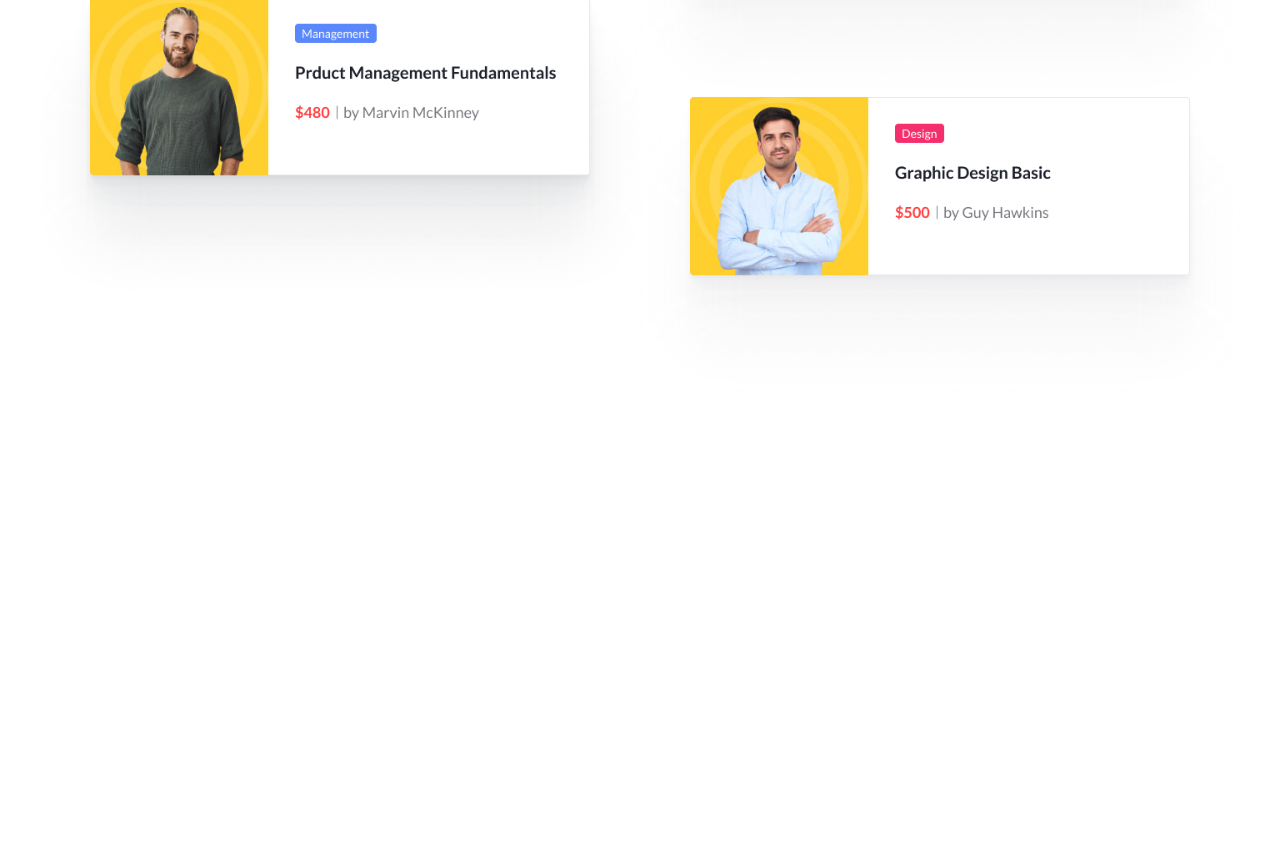
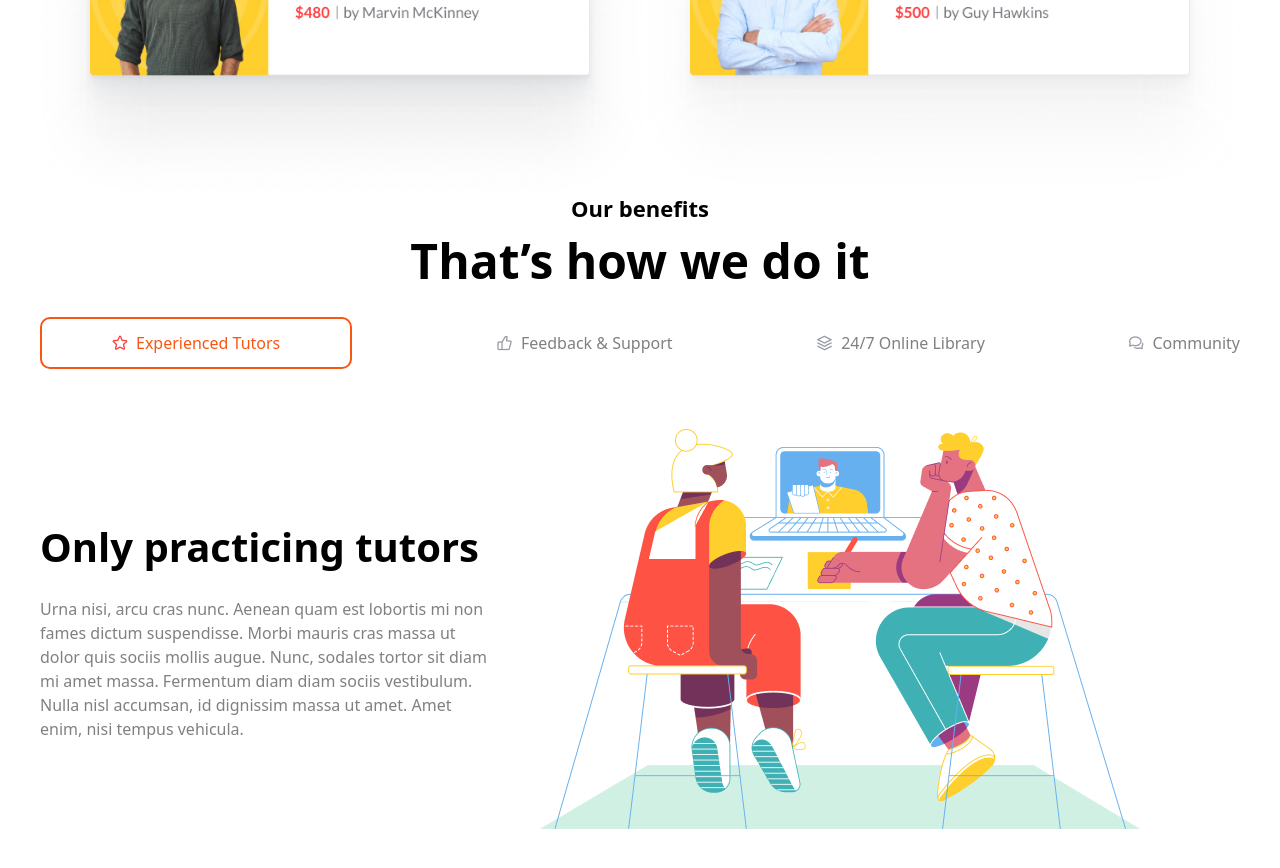
Before and after one commit to axmadsho/6kasa, a website: page src/usmon.html in a window 1280 px wide. Shown: the part 2119-2987 px from the top of the page. Before the commit the page ends 2511 px from the top, so only its background shows below. Drawn offline with nearby package versions, Linux system fonts and the light colour scheme; files that its build step writes are made by us from their sources.

Commit message:
sectiio3 of main created by usmon

```diff
--- a/src/usmon.html
+++ b/src/usmon.html
@@ -65,14 +65,31 @@
             <aside class="max-w-[1200px] m-auto flex lg:flex-row flex-col ">
                 <div class="">
               <img src="./imaages/im1.png" alt="">
-              <img class="mt-[-100px]" src="./imaages/im2.png" alt="">
-              <img src="./imaages/im3.png" alt=""></div>
+              <img class="lg:mt-[-100px] mt-[-30px]" class="mt-[-100px]" src="./imaages/im2.png" alt="">
+              <img class="lg:mt-[-100px] mt-[-30px]" src="./imaages/im3.png" alt=""></div>
               <div>
-                <img src="./imaages/im4.png" alt="">
-                <img src="./imaages/im5.png" alt="">
-                <img src="./imaages/horisontal.png" alt="">
+                <img class="lg:mt-0 mt-[-30px]" src="./imaages/im4.png" alt="">
+                <img class="lg:mt-[-100px] mt-[-30px]" src="./imaages/im5.png" alt="">
+                <img class="lg:mt-[-100px] mt-[-30px]" src="./imaages/horisontal.png" alt="">
               </div>
 
+            </aside>
+        </section>
+        <section class="max-w-[1200px] m-auto p-20px">
+                <p class="text-[22px] font-bold text-center ">Our benefits</p>
+                <h1 class="lg:text-[48px] text-[33px] font-bold text-center">That’s how we do it</h1>
+            <aside class="flex items-center justify-between my-[20px]">
+                <button class="text-[#F95613] border-2 py-[12px] px-[70px] rounded-[10px] border-[#F95613] flex items-center gap-2"><img src="./imaages/Star.png" alt="">Experienced Tutors</button>
+                <button class="text-[gray]  lg:flex items-center gap-2 lg:block "><img src="./imaages/like.png" alt="">Feedback & Support</button>
+                <button class="text-[gray]  lg:flex items-center gap-2 lg:block "><img src="./imaages/Layouts.png" alt="">24/7 Online Library</button>
+                <button class="text-[gray]  flex items-center gap-2"><img src="./imaages/Chat.png" alt="">Community</button>
+            </aside>
+            <aside class="flex lg:flex-row flex-col items-center gap-[50px] my-[40px]">
+                <div class="flex flex-col gap-[20px]">
+                <h1 class="text-[33px] lg:text-[40px] font-bold">Only practicing tutors</h1>
+                <p class="text-[gray] w-[450px]">Urna nisi, arcu cras nunc. Aenean quam est lobortis mi non fames dictum suspendisse. Morbi mauris cras massa ut dolor quis sociis mollis augue. Nunc, sodales tortor sit diam mi amet massa. Fermentum diam diam sociis vestibulum. Nulla nisl accumsan, id dignissim massa ut amet. Amet enim, nisi tempus vehicula.</p>
+                </div>
+                <img src="./imaages/illustration (2).png" alt="">
             </aside>
         </section>
     </main>
```
Also changed, not shown: src/imaages/Chat.png (added), src/imaages/Layouts.png (added), src/imaages/Star.png (added), src/imaages/illustration (2).png (added), src/imaages/like.png (added).
